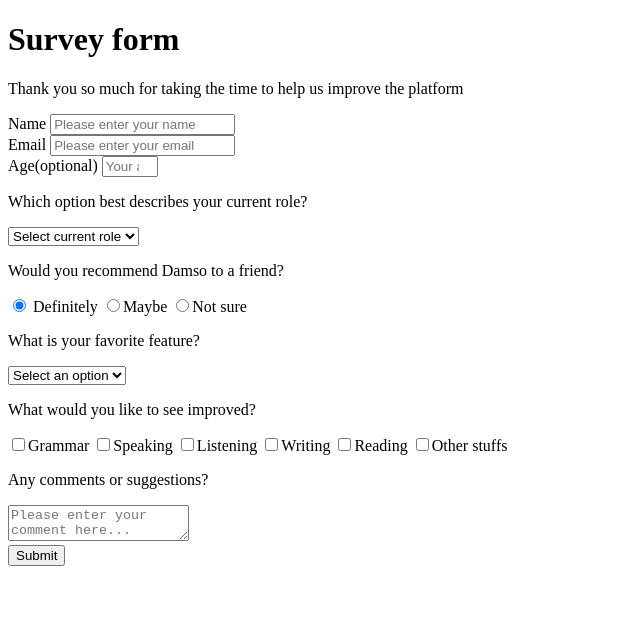
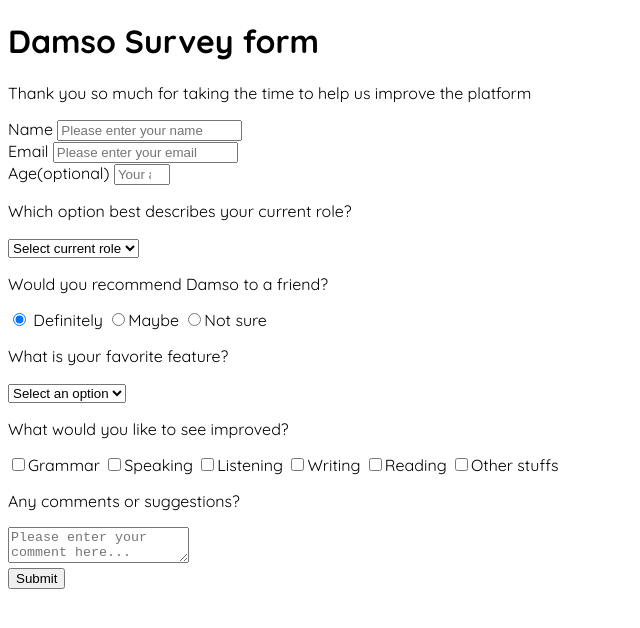
Before and after one commit to serin0837/survey-form, a plain HTML site: page index.html in a window 1280 px wide. Shown: the whole page, without its empty margins (0-640 px from the left). Drawn offline with Linux system fonts and the light colour scheme.

Commit message:
started css and add note

```diff
--- a/index.html
+++ b/index.html
@@ -3,13 +3,14 @@
   <head>
     <meta charset="UTF-8" />
     <meta name="viewport" content="width=device-width, initial-scale=1.0" />
-    <title>survey form</title>
+    <title>Damso survey form</title>
+
     <link rel="stylesheet" href="style.css" />
   </head>
   <body>
     <div class="container">
       <header class="header">
-        <h1 id="title" class="text-center">Survey form</h1>
+        <h1 id="title" class="text-center">Damso Survey form</h1>
         <p id="description" class="description text-center">
           Thank you so much for taking the time to help us improve the platform
         </p>
--- a/style.css
+++ b/style.css
@@ -0,0 +1,11 @@
+@import url("https://fonts.googleapis.com/css2?family=Quicksand:wght@400;600;700&display=swap");
+
+:root {
+  --color-white: #f3f3f3;
+  --color-purple: #a346ff;
+  --color-green: #87ff46;
+}
+
+body {
+  font-family: "Quicksand", sans-serif;
+}
```
Also changed, not shown: 1 other file.
